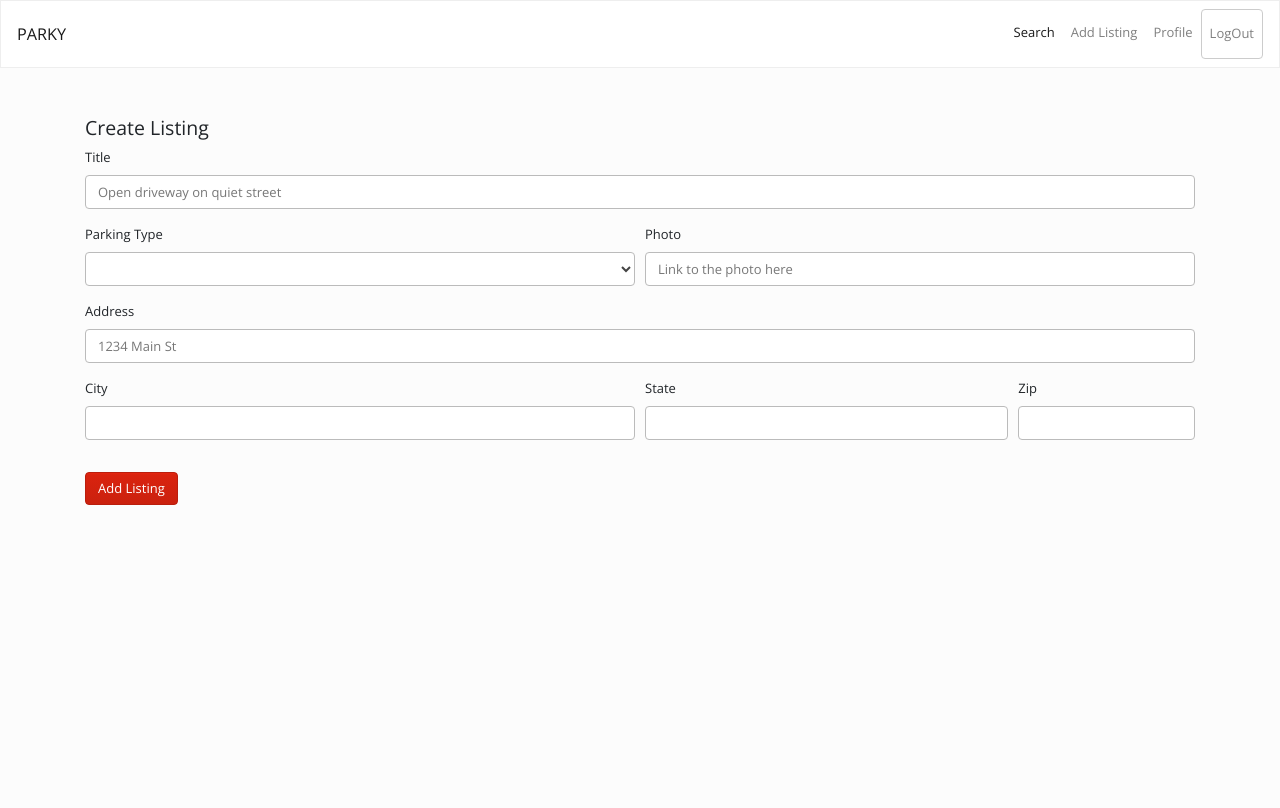
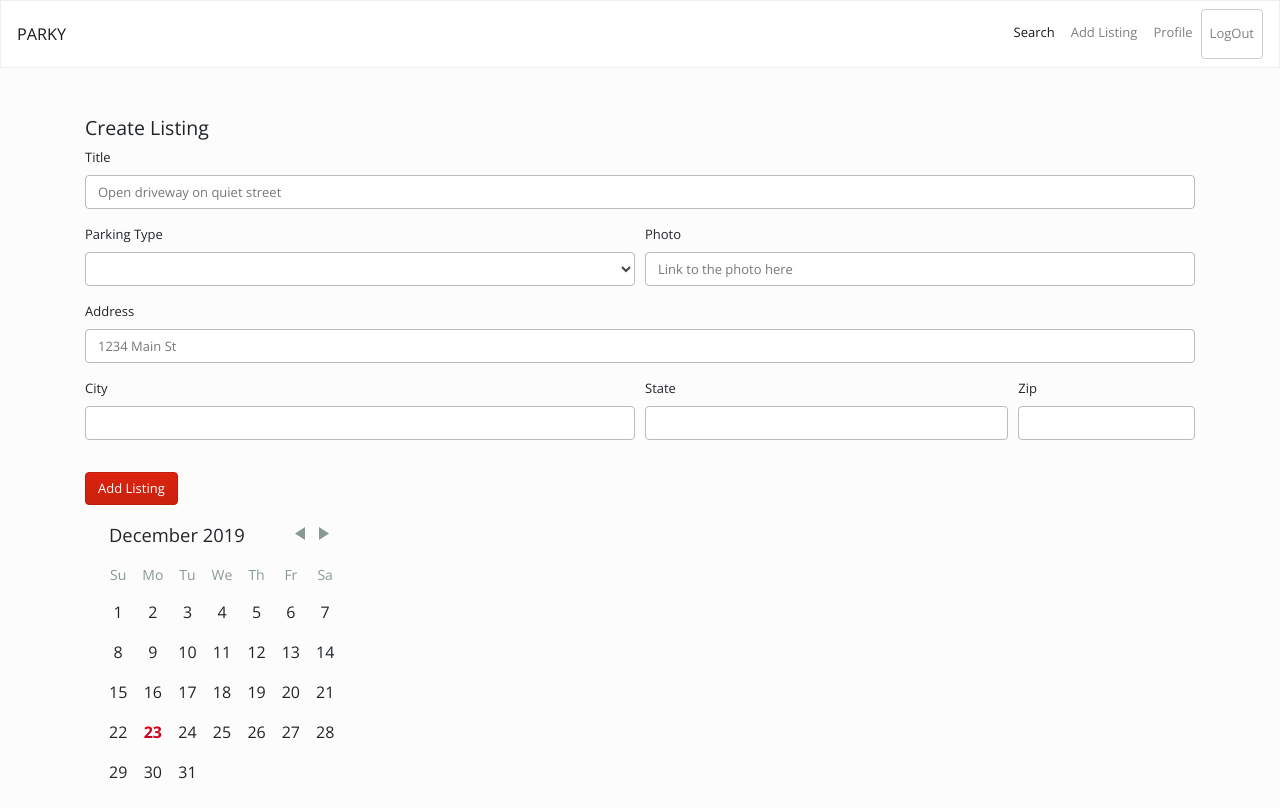
Before and after one commit to Abraval/Parky, a React (Create React App) app in the folder client/: page /addlisting in a window 1280 px wide. Built offline with nearby package versions, Linux system fonts and the light colour scheme; no server answers.

Commit message:
Moved calendar onto add listing page

```diff
--- a/client/src/pages/AddListing/index.js
+++ b/client/src/pages/AddListing/index.js
@@ -2,6 +2,8 @@ import React, { Component } from "react";
 import Nav from "../../components/Nav";
 import API from "../../utils/API";
 import axios from "axios";
+import DayPicker, { DateUtils } from "react-day-picker";
+import "react-day-picker/lib/style.css";
 
 class AddListing extends Component {
   state = {
@@ -20,6 +22,27 @@ class AddListing extends Component {
   };
   componentDidMount() {
     this.userInfo();
+  }
+
+  constructor(props) {
+    super(props);
+    this.handleDayClick = this.handleDayClick.bind(this);
+    this.state = {
+      selectedDays: []
+    };
+  }
+
+  handleDayClick(day, { selected }) {
+    const { selectedDays } = this.state;
+    if (selected) {
+      const selectedIndex = selectedDays.findIndex(selectedDay =>
+        DateUtils.isSameDay(selectedDay, day)
+      );
+      selectedDays.splice(selectedIndex, 1);
+    } else {
+      selectedDays.push(day);
+    }
+    this.setState({ selectedDays });
   }
 
   userInfo = () => {
@@ -220,6 +243,12 @@ class AddListing extends Component {
               Add Listing
             </button>
           </form>
+          <div>
+            <DayPicker
+              selectedDays={this.state.selectedDays}
+              onDayClick={this.handleDayClick}
+            />
+          </div>
         </div>
       </div>
     );
```
